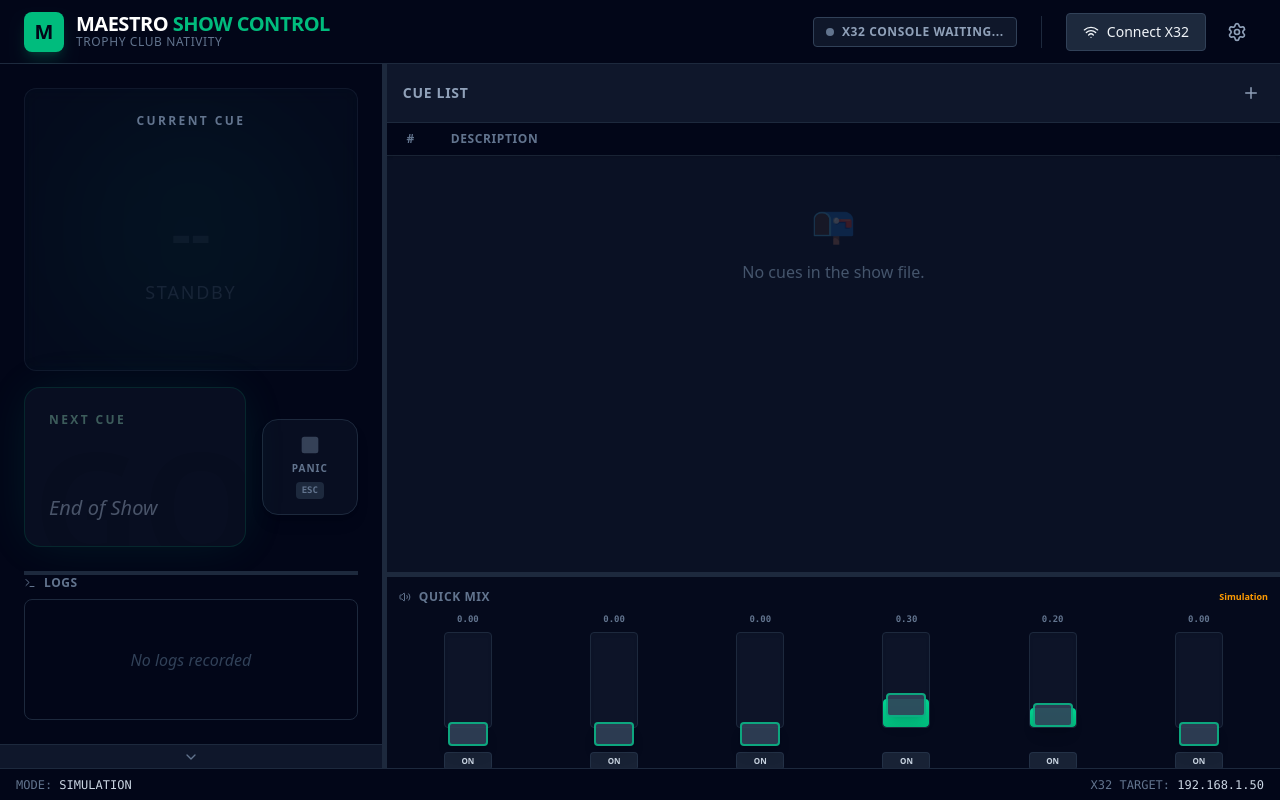
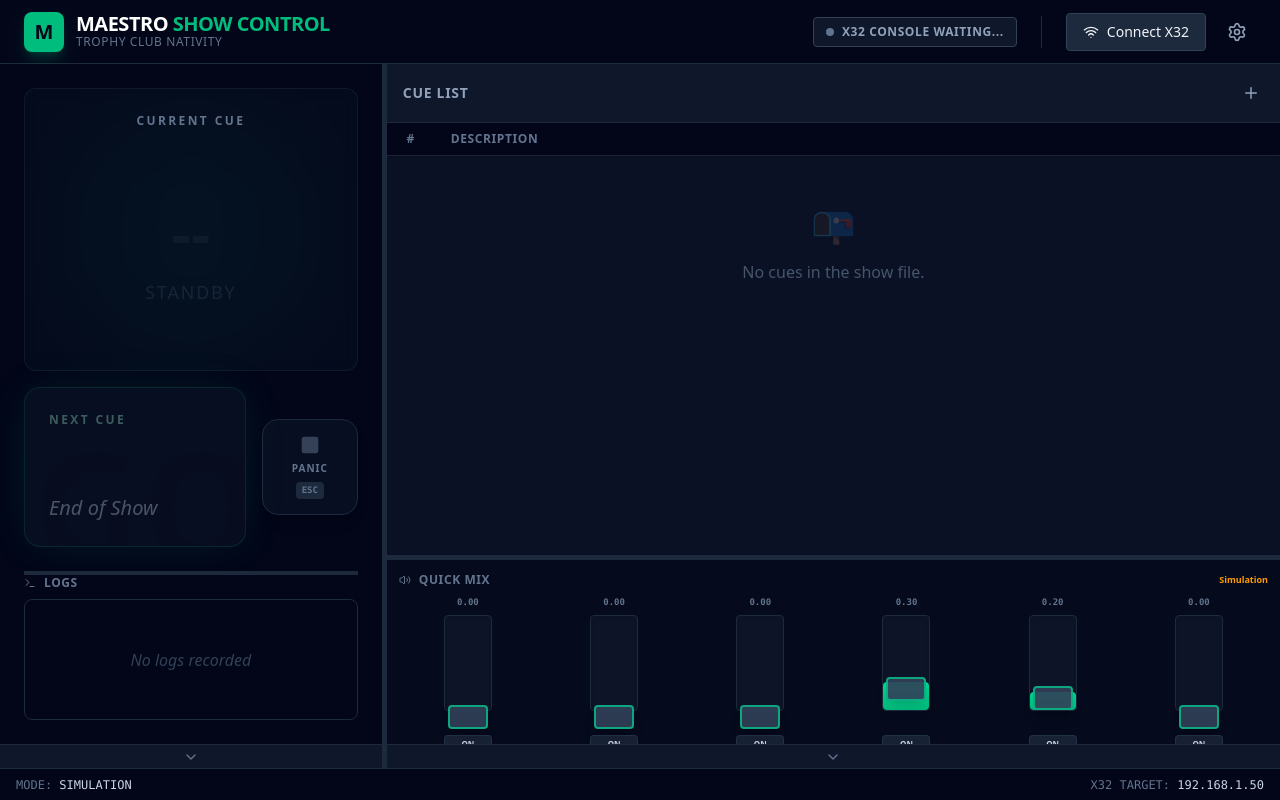
Before and after one commit to Oliver84/Maestro, a React (Vite) app: page / in a window 1280 px wide. Built offline with nearby package versions, Linux system fonts and the light colour scheme.

Commit message:
feat: Add collapse/expand functionality for the Quick Mix panel in the Sidebar.

```diff
--- a/src/components/Sidebar/Sidebar.tsx
+++ b/src/components/Sidebar/Sidebar.tsx
@@ -1,5 +1,5 @@
-import React from 'react';
-import { Plus } from 'lucide-react';
+import React, { useState } from 'react';
+import { Plus, ChevronDown, ChevronUp } from 'lucide-react';
 import { Panel, PanelGroup, PanelResizeHandle } from 'react-resizable-panels';
 import { useAppStore } from '../../store/useAppStore';
 import { CueList } from './CueList';
@@ -7,6 +7,7 @@ import { QuickMix } from './QuickMix';
 
 export const Sidebar: React.FC = () => {
     const { addCue } = useAppStore();
+    const [isQuickMixCollapsed, setIsQuickMixCollapsed] = useState(false);
 
     const handleAddCue = () => {
         addCue({
@@ -35,11 +36,29 @@ export const Sidebar: React.FC = () => {
                         <CueList />
                     </div>
                 </Panel>
-                <PanelResizeHandle className="h-1 bg-slate-800 hover:bg-emerald-500/50 transition-colors cursor-row-resize" />
-                <Panel defaultSize={30} minSize={15} maxSize={50}>
-                    <QuickMix />
-                </Panel>
+
+                {!isQuickMixCollapsed && (
+                    <>
+                        <PanelResizeHandle className="h-1 bg-slate-800 hover:bg-emerald-500/50 transition-colors cursor-row-resize" />
+                        <Panel defaultSize={30} minSize={15} maxSize={50}>
+                            <QuickMix />
+                        </Panel>
+                    </>
+                )}
             </PanelGroup>
+
+            {/* Collapse/Expand Toggle */}
+            <button
+                onClick={() => setIsQuickMixCollapsed(!isQuickMixCollapsed)}
+                className="h-6 bg-slate-900 border-t border-slate-800 hover:bg-slate-800 transition-colors flex items-center justify-center text-slate-500 hover:text-emerald-400 group"
+                title={isQuickMixCollapsed ? "Show Quick Mix" : "Hide Quick Mix"}
+            >
+                {isQuickMixCollapsed ? (
+                    <ChevronUp size={16} className="transition-transform" />
+                ) : (
+                    <ChevronDown size={16} className="transition-transform" />
+                )}
+            </button>
         </div>
     );
 };
```
